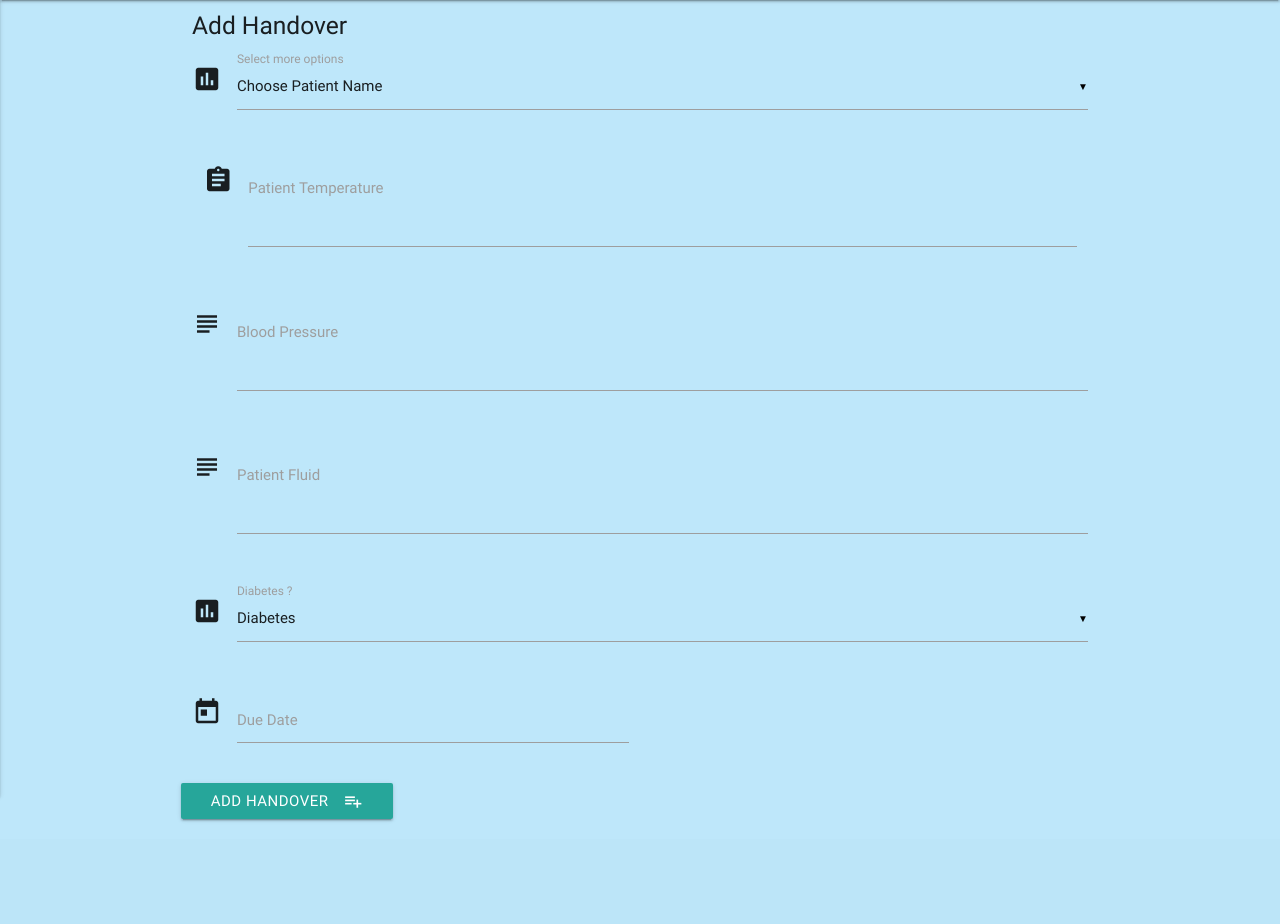
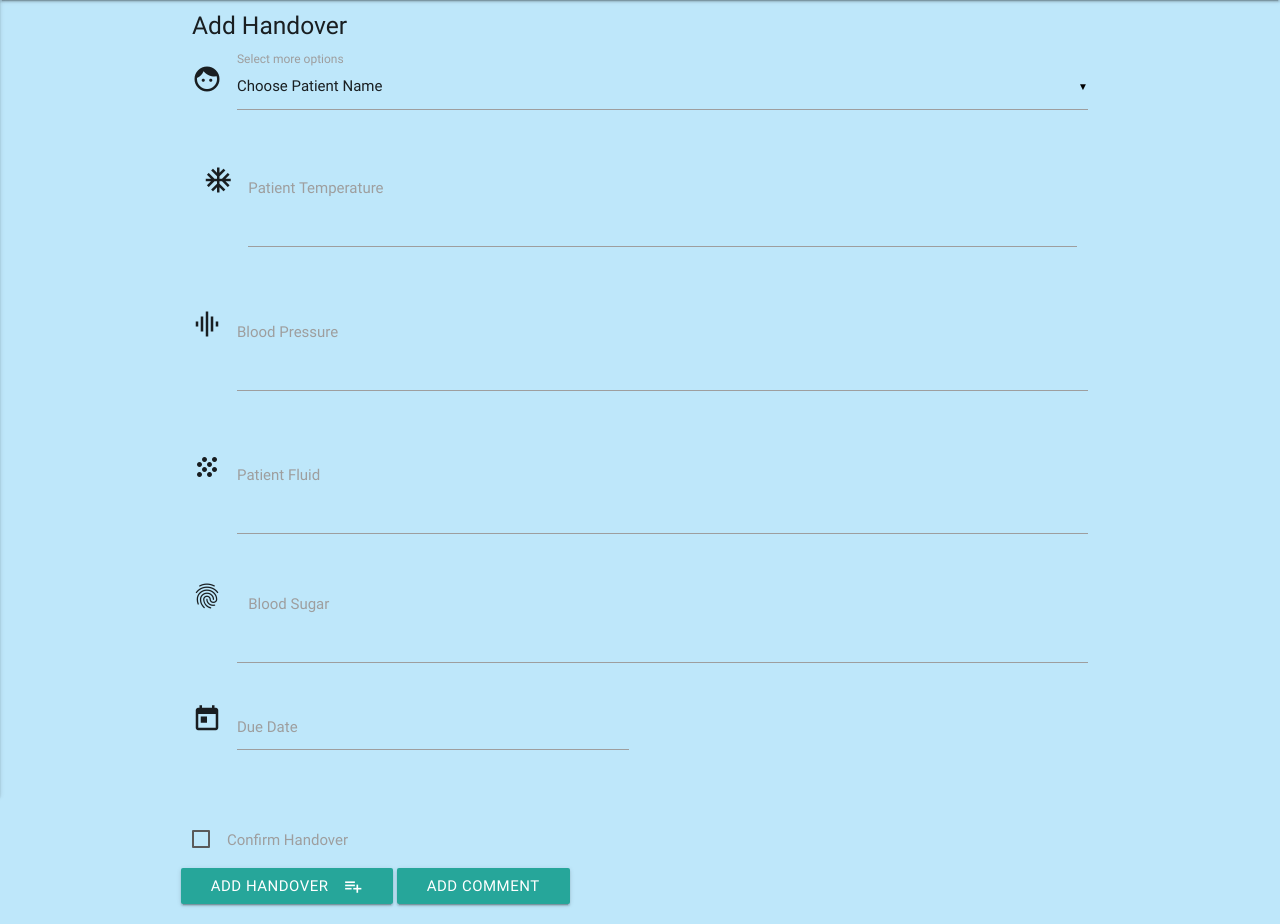
Before and after one commit to jamaral14/data-centric-development-milestone-project-handover, a Flask app: page /get_addhandover in a window 1280 px wide. Shown: the part 64-988 px from the top of the page. Before the commit the page ends 886 px from the top, so only its background shows below. Run offline with Flask 2, Linux system fonts and the light colour scheme; data that the repository does not hold is empty; some libraries are stand-ins or nearby versions.

Commit message:
styling no changes

```diff
--- a/static/css/style.css
+++ b/static/css/style.css
@@ -22,3 +22,7 @@ background-color: #bee7fa;
 background-color: rgb(196, 194, 194);
 margin-top: 50px;
 }
+
+nav .brand-logo {
+    position: absolute;
+}
--- a/templates/addhandover.html
+++ b/templates/addhandover.html
@@ -3,10 +3,10 @@
 <h5>Add Handover</h5>
 
 <div class="row">
-    <form  action="{{ url_for('insert_handover') }}" method="POST" class="col s12">
+	<form action="{{ url_for('insert_handover') }}" method="POST" class="col s12">
 		<div class="row">
 			<div class="input-field col s12">
-         <i class="material-icons prefix">poll</i>
+				<i class="material-icons prefix">face</i>
 				<select id= "sections" name= "select_option">
       <option value="" disabled selected>Choose Patient Name</option>
       {% for sec in sections %}
@@ -17,39 +17,35 @@
 			</div>
 		</div>
 		<div class="input-field col s12">
-                <i class="material-icons prefix">assignment</i>
+			<i class="material-icons prefix">ac_unit</i>
 			<textarea name="temperature" id="temperature" class="materialize-textarea"></textarea>
 			<label for="icon_prefix">Patient Temperature</label>
 		</div>
 </div>
 <div class="row">
 	<div class="input-field col s12">
-                <i class="material-icons prefix">subject</i>
+		<i class="material-icons prefix">graphic_eq</i>
 		<textarea name="blood_pressure" id="blood_pressure" class="materialize-textarea"></textarea>
 		<label for="icon_telephone">Blood Pressure</label>
 	</div>
 </div>
 <div class="row">
 	<div class="input-field col s12">
-                <i class="material-icons prefix">subject</i>
+		<i class="material-icons prefix">grain</i>
 		<textarea name="patient_fluids" id="patient_fluids" class="materialize-textarea"></textarea>
 		<label for="icon_telephone">Patient Fluid</label>
 	</div>
 </div>
 
+
+        <div class="input-field col s6">
+          <i class="material-icons prefix">fingerprint</i>
+          <textarea name="diabetes" id="diabetes" class="materialize-textarea"></textarea>
+          <label for="icon_prefix">Blood Sugar</label>
+        </div>
+
 <div class="row">
-    <div class="input-field col s12">
-    <i class="material-icons prefix">poll</i>
-    <select>
-      <option value="" disabled selected>Diabetes</option>
-      <option value="1">Diabetes -> YES</option>
-      <option value="2">Diabetes -> NO</option>
-    </select>
-    <label>Diabetes ?</label>
-  </div>
-        </div>
-                <div class="row">
-                <div id= "matfix">
+	<div id="matfix">
 		<div class="input-field col s6">
 			<i class="material-icons prefix">today</i>
 			<input id="dob" name="dob" type="text" class="datepicker">
@@ -57,11 +53,34 @@
 		</div>
 	</div>
 </div>
+
+<br>
+
+
+    <p>
+      <input type="checkbox" id="test5" />
+      <label for="test5">Confirm Handover</label>
+    </p>
+    <p>
+
 <div class="row">
 	<button class="btn waves-effect waves-light" type="submit" name="action">Add Handover
                 <i class="material-icons right">playlist_add</i>
              </button>
+	<!-- Modal Trigger -->
+	<a class="waves-effect waves-light btn modal-trigger" href="#">Add Comment</a>
+	<!-- Modal Structure -->
+	<div id="modal1" class="modal">
+		<div class="modal-content">
+			<h4>Patient Comment</h4>
+			<p>A bunch of text</p>
 		</div>
+		<div class="modal-footer">
+			<a href="#!" class="modal-action modal-close waves-effect waves-green btn-flat">Close</a>
+		</div>
+	</div>
+</div>
+
 
 </form>
 </div>
--- a/templates/addsections.html
+++ b/templates/addsections.html
@@ -1,3 +1,5 @@
+loc)  731 Bytes
+
 {% extends 'base.html' %} {% block lines %}
 
  <h5>Add Sections</h5>
--- a/templates/handover.html
+++ b/templates/handover.html
@@ -14,10 +14,10 @@
 				<p><strong> {{handover.select_option}} </strong></p>
 			</div>
 			<div class="card-action">
+            <a href="{{url_for('edit_handover', handover_id=handover._id)}}"
+					class="waves-effect waves-light btn btn_small blue">View</a>
 				<a href="{{url_for('delete_handover', handover_id=handover._id)}}"
-					class="waves-effect waves-light btn btn_small red">DEL</a>
-				<a href="{{url_for('edit_handover', handover_id=handover._id)}}"
-					class="waves-effect waves-light btn btn_small blue">View</a>
+					class="waves-effect waves-light btn btn_small">DEL</a>
 			</div>
 		</div>
 	</div>
--- a/templates/sections.html
+++ b/templates/sections.html
@@ -7,8 +7,8 @@
     {% for sections in sections %}
     <li>
       <div class="collapsible-header"><i class="material-icons">assignment_ind</i>
+                    <a href="{{url_for('edit_sections', sections_id=sections._id)}}" class="waves-effect waves-light btn btn_small blue">Edit</a>
                     <a href="{{url_for('delete_sections', sections_id=sections._id)}}" class="waves-effect waves-light btn btn_small">DEL</a>
-                    <a href="{{url_for('edit_sections', sections_id=sections._id)}}" class="waves-effect waves-light btn btn_small blue">Edit</a>
                 <div class="handover_header col s9">
       <strong>{{sections.select_option}}</strong>
       </div>
```
Also changed, not shown: templates/edithandover.html (+33 -16 lines), static/img/patient1.jpg (added). Lines whose indentation alone changed are shown as unchanged.
